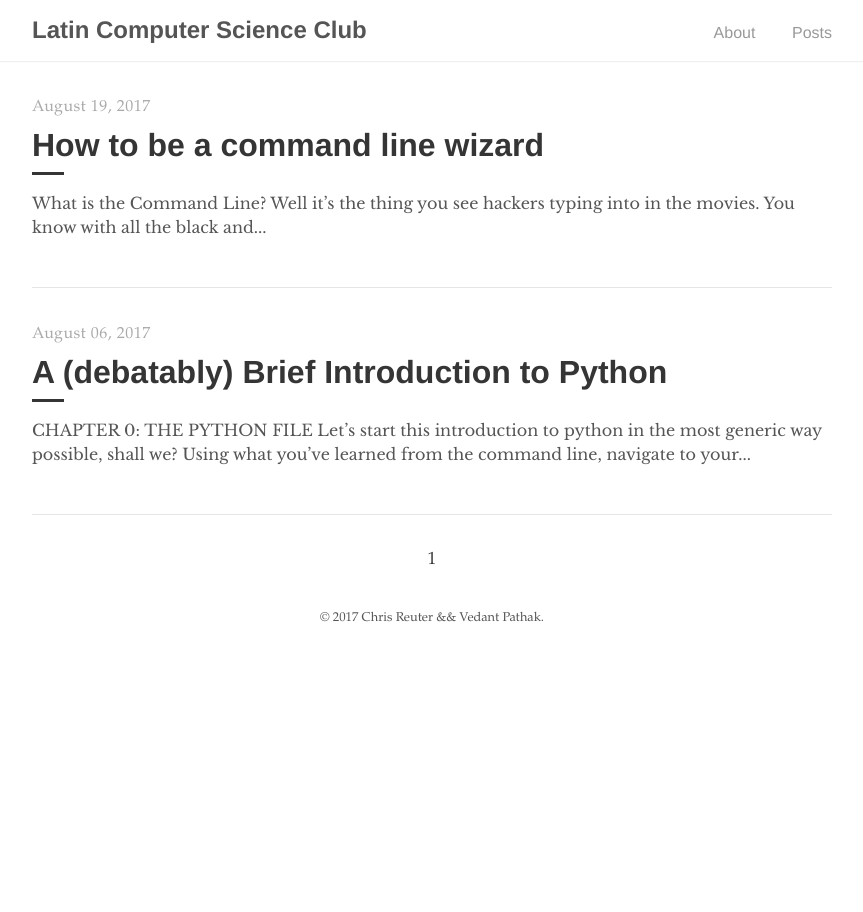
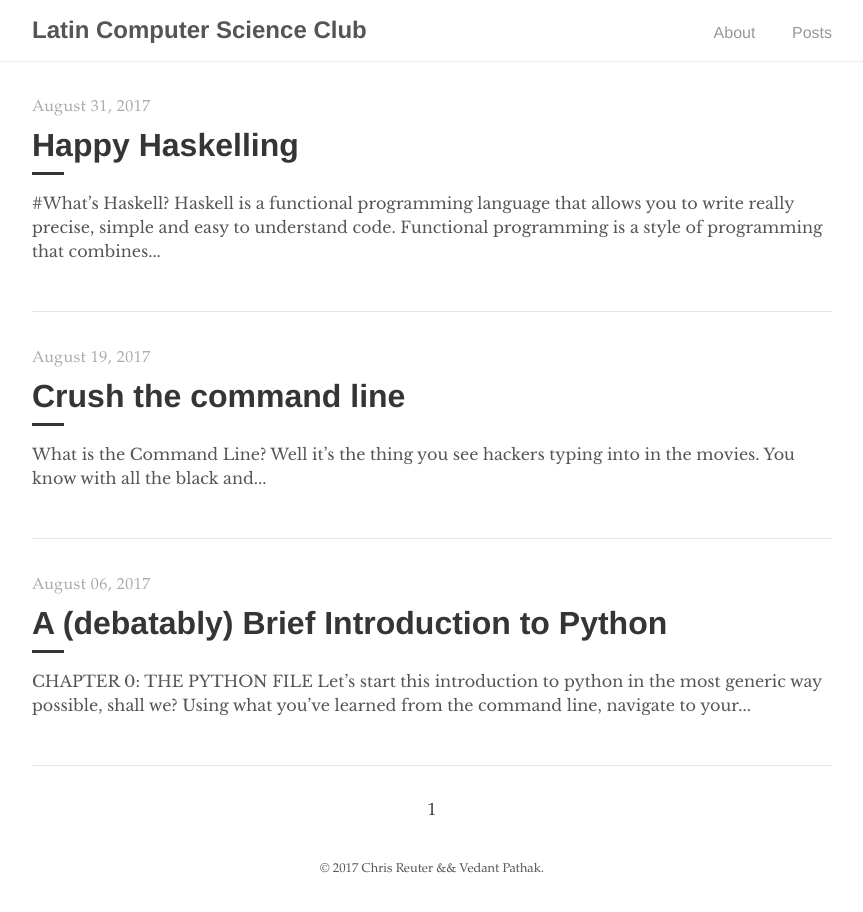
Before and after one commit to A-Vadali/Cs_Club, a Jekyll site: the page built from index.html, in a window 1280 px wide. Shown: the whole page, without its empty margins (208-1071 px from the left). Built offline with Jekyll 4.4.1, drawn with Linux system fonts in a browser that asks for light colours; the list of posts is cut into pages by our own code; part of the change alters nothing that is shown.

Commit message:
happy haskelling

```diff
--- a/_layouts/default.html
+++ b/_layouts/default.html
@@ -1,6 +1,8 @@
 <!DOCTYPE html>
 <html lang="en">
-
+  <style>
+  img[alt=dog] { width: 200px; }
+  </style>
   {% include head.html %}
 
   <body>
--- a/_posts/2017-08-19-commmand-line.md
+++ b/_posts/2017-08-19-commmand-line.md
@@ -1,6 +1,6 @@
 ---
 layout: post
-title: "How to be a command line wizard"
+title: " Crush the command line"
 author: "Chris Reuter"
 ---
 
--- /dev/null
+++ b/_posts/2017-08-31-happy-haskelling.md
@@ -0,0 +1,53 @@
+---
+layout: post
+title: "Happy Haskelling"
+author: "Chris Reuter"
+---
+
+#What's Haskell?
+
+Haskell is a functional programming language that allows you to write really precise, simple and easy to understand code. Functional programming is a style of programming that combines functions together in order to tell the computer what to do. What's a function? Wikipedia tells that a function is a relation where ["each input is related to exactly one output"](https://en.wikipedia.org/wiki/Function_(mathematics)). The following are some examples.
+
+
+| X | Y |
+| --- | --- |
+| 1 | 2 |
+| 2 | 3 |
+| 3 | 4 |
+| 4 | 3 |
+| 1 | 2 |
+
+Each input maps to one output. Note having the same output from the different outputs is allowed.
+
+| First Name | Last Name |
+| --- | --- |
+| Alonzo | Church |
+| Haskell | Curry |
+| Alan | Turing |
+| Moses | Schönfinkel |
+| J. Roger | Hindly |
+| Robin | Milner |
+
+
+Functions can apply to more than just numbers. They are just mappings between two groups with the special constraint of one member of one group can't map to two members of the second group.
+
+| Dog pictures | Cuteness from 1-10 |
+| --- | --- |
+| ![dog](http://cdn3-www.dogtime.com/assets/uploads/gallery/goldador-dog-breed-pictures/puppy-1.jpg ) | 8 |
+| ![dog](http://static.ddmcdn.com/en-us/apl/breedselector/images/breed-selector/dogs/breeds/bernese-mountain-dog_03_lg.jpg)| 9 |
+| ![dog](http://cdn2-www.dogtime.com/assets/uploads/2011/01/file_23020_dachshund-dog-breed.jpg) | 8 |
+| ![dog](https://vetstreet.brightspotcdn.com/dims4/default/79f1bd2/2147483647/crop/0x0%2B0%2B0/resize/645x380/quality/90/?url=https%3A%2F%2Fvetstreet-brightspot.s3.amazonaws.com%2F83%2F9e8de0a7f411e0a0d50050568d634f%2Ffile%2FPembroke-Welsh-Corgi-3-645mk62711.jpg) | 10 |
+
+The trick of functional programming is that using functions, in the strict math sense, makes understanding code easy. Since it is all functions, you can be sure that every time you put the same thing into the function you'll get the same thing out. This is known as [referential transparency](https://wiki.haskell.org/Referential_transparency), and it makes understanding functional programs a breeze.
+
+There is a stigma around FP [from now on functional programming will be known as fp, because I got tired of typing it out] that it is for ["pointy headed academics"](https://en.wikipedia.org/wiki/Simon_Peyton_Jones). Fp, however is easier to write and understand because of [referential transparency](https://wiki.haskell.org/Referential_transparency).
+
+However FP has a significantly steeper learning curve than other languages like python.
+
+![curve](http://i.imgur.com/TTBBeJs.jpg)
+
+Haskell is one of the more [popular](https://insights.stackoverflow.com/survey/2017#technology) fp languages. It has been gaining traction in industry, most notably in [Facebook](https://code.facebook.com/posts/745068642270222/fighting-spam-with-haskell/). Haskell is kind like the [red pill](https://en.wikipedia.org/wiki/Red_pill_and_blue_pill) from the Matrix it changes your [perspective](https://stackoverflow.com/questions/775726/whats-the-fuss-about-haskell) on all other programming languages. Haskell also has strong ties to the mathematical domain of [category theory](https://bartoszmilewski.com/2014/10/28/category-theory-for-programmers-the-preface/). So you get to learn some new math terminology to impress and bemuse your math teachers! For instance [Zygohistomorphic prepromorphisms](https://wiki.haskell.org/Zygohistomorphic_prepromorphisms) sound pretty impressive, though they probably don't make you very fun at parties.
+
+Haskell will make you a [better](https://www.reddit.com/r/haskell/comments/3absc6/how_did_haskell_make_you_a_better_programmer/) [programmer](http://dubhrosa.blogspot.co.uk/2012/12/lessons-learning-haskell.html?m=1). If you come from the imperative world, Haskell will feel weird and unintuitive at first. If you do a lot of math and have no experience with programming it will feel like an extension of math. Haskell is also blazing [fast](https://stackoverflow.com/questions/35027952/why-is-haskell-ghc-so-darn-fast).
+
+If you want to take the proverbial red pill you should read my follow up blog posts.
```
Also changed, not shown: 6 other files.
